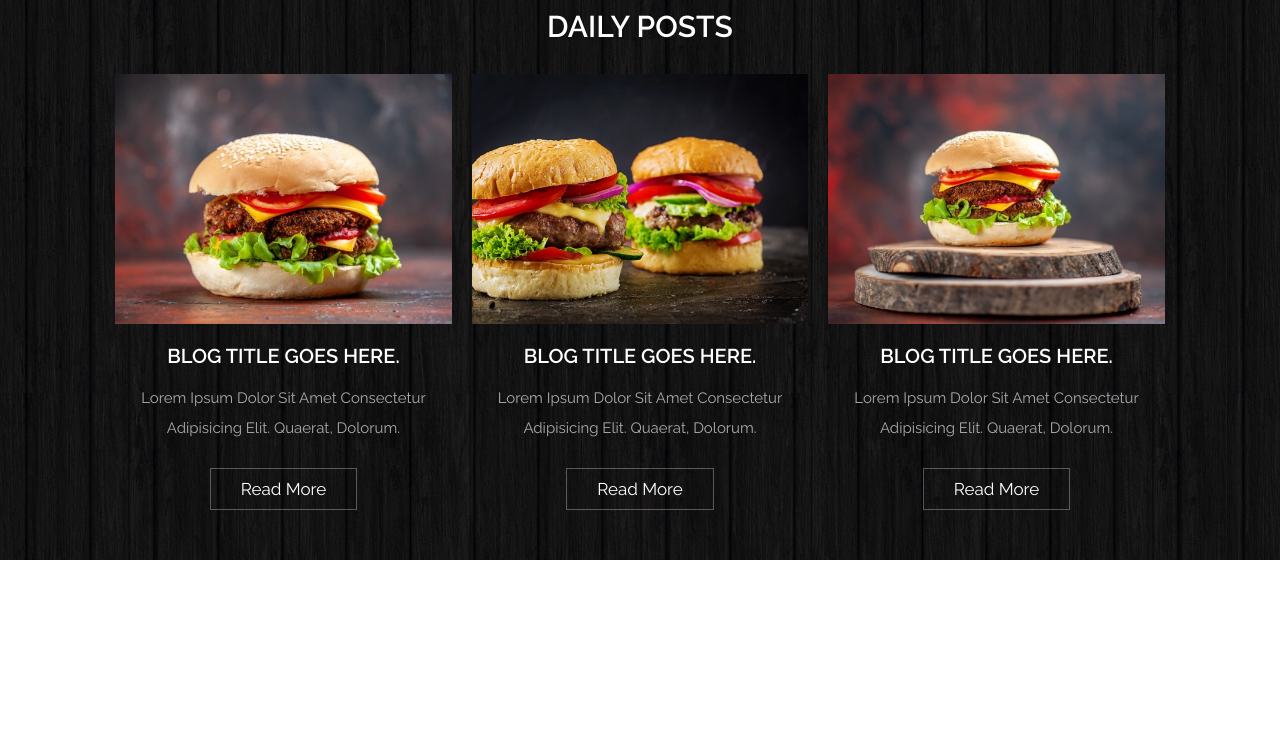
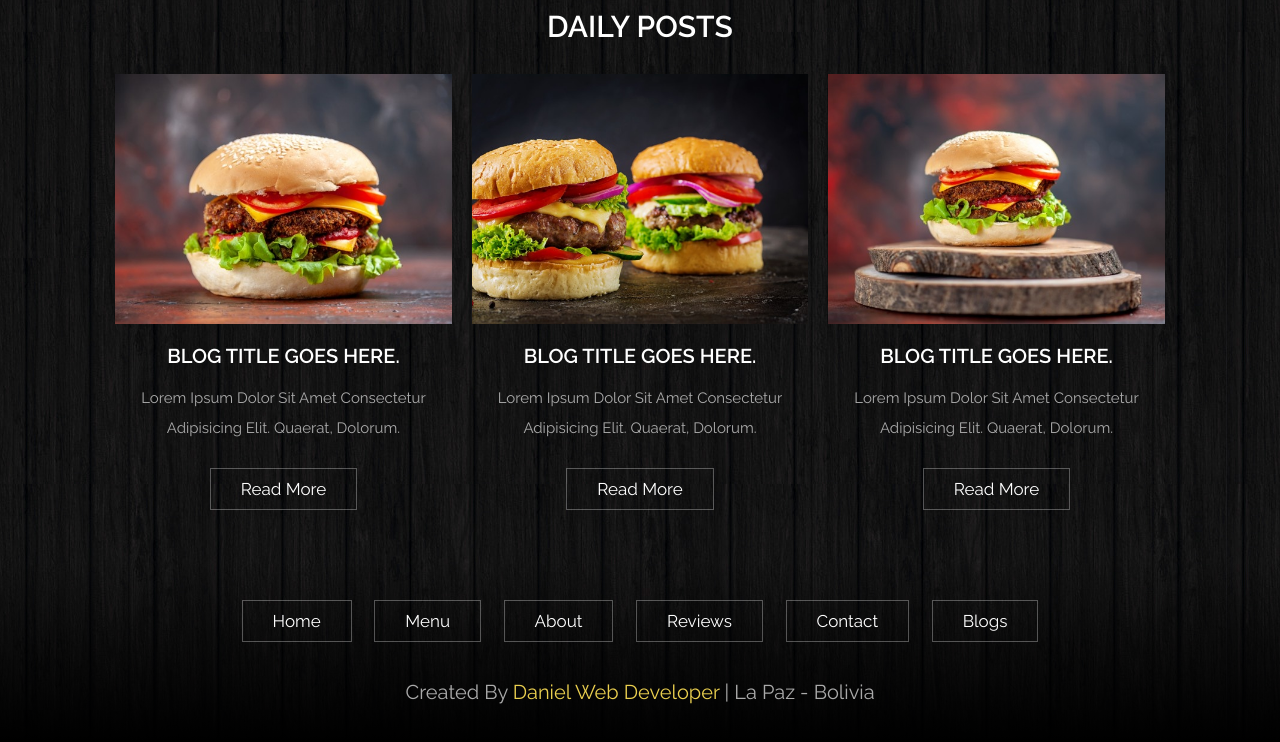
Before and after one commit to DanielCanaviriMenaWebDeveloper/Burger-Website, a plain HTML site: page index.html in a window 1280 px wide. Shown: the part 4068-4810 px from the top of the page. Before the commit the page ends 4628 px from the top, so only its background shows below. Drawn offline with Linux system fonts and the light colour scheme.

Commit message:
Sección del Footer Finalizado

```diff
--- a/index.html
+++ b/index.html
@@ -424,6 +424,23 @@
         </section>
         <!-- End of the Blog Section -->
 
+        <!-- Start of the Footer Section -->
+        <section class="footer">
+
+            <div class="links">
+                <a href="#home" class="btn">home</a>
+                <a href="#menu" class="btn">menu</a>
+                <a href="#about" class="btn">about</a>
+                <a href="#reviews" class="btn">reviews</a>
+                <a href="#contact" class="btn">contact</a>
+                <a href="#blogs" class="btn">blogs</a>
+            </div>
+
+            <p class="credit"> created by <span>Daniel Web Developer</span> | La Paz - Bolivia</p>
+
+        </section>
+        <!-- End of the Footer Section -->
+
         <script src="js/app.js"></script>
     </body>
 </html>
--- a/style.scss
+++ b/style.scss
@@ -526,6 +526,28 @@ section {
     }
 }
 
+/* FOOTER */
+.footer {
+    text-align: center;
+    background: linear-gradient(transparent, $black);
+
+    .links {
+
+        a {
+            margin: 1rem;
+        }
+    }
+
+    .credit {
+        @include grap-text(2rem);
+        padding-top: 2rem;
+
+        span {
+            color: $yellow;
+        }
+    }
+}
+
 
 
 
```
Also changed, not shown: css/style.css, 1 other file.
